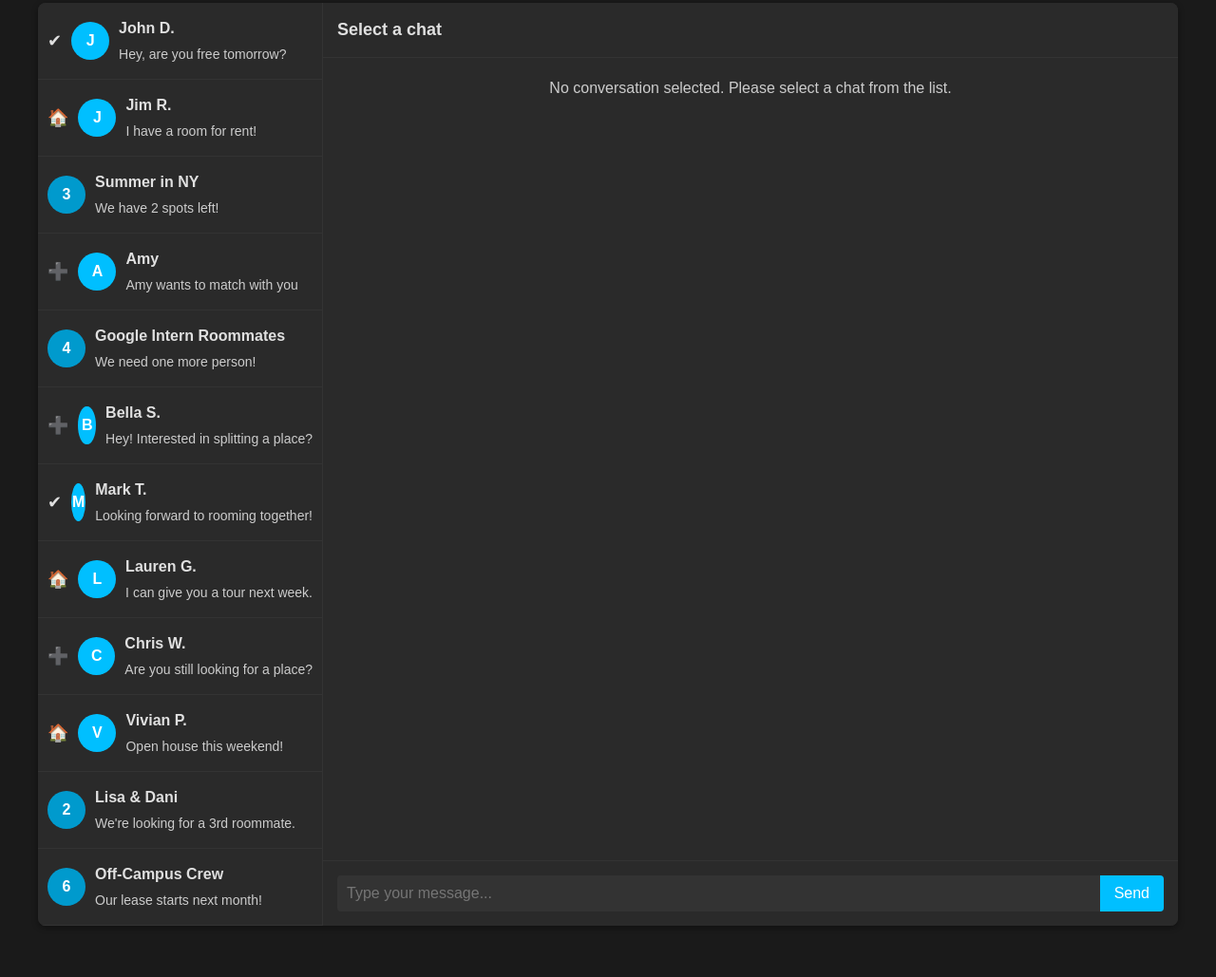
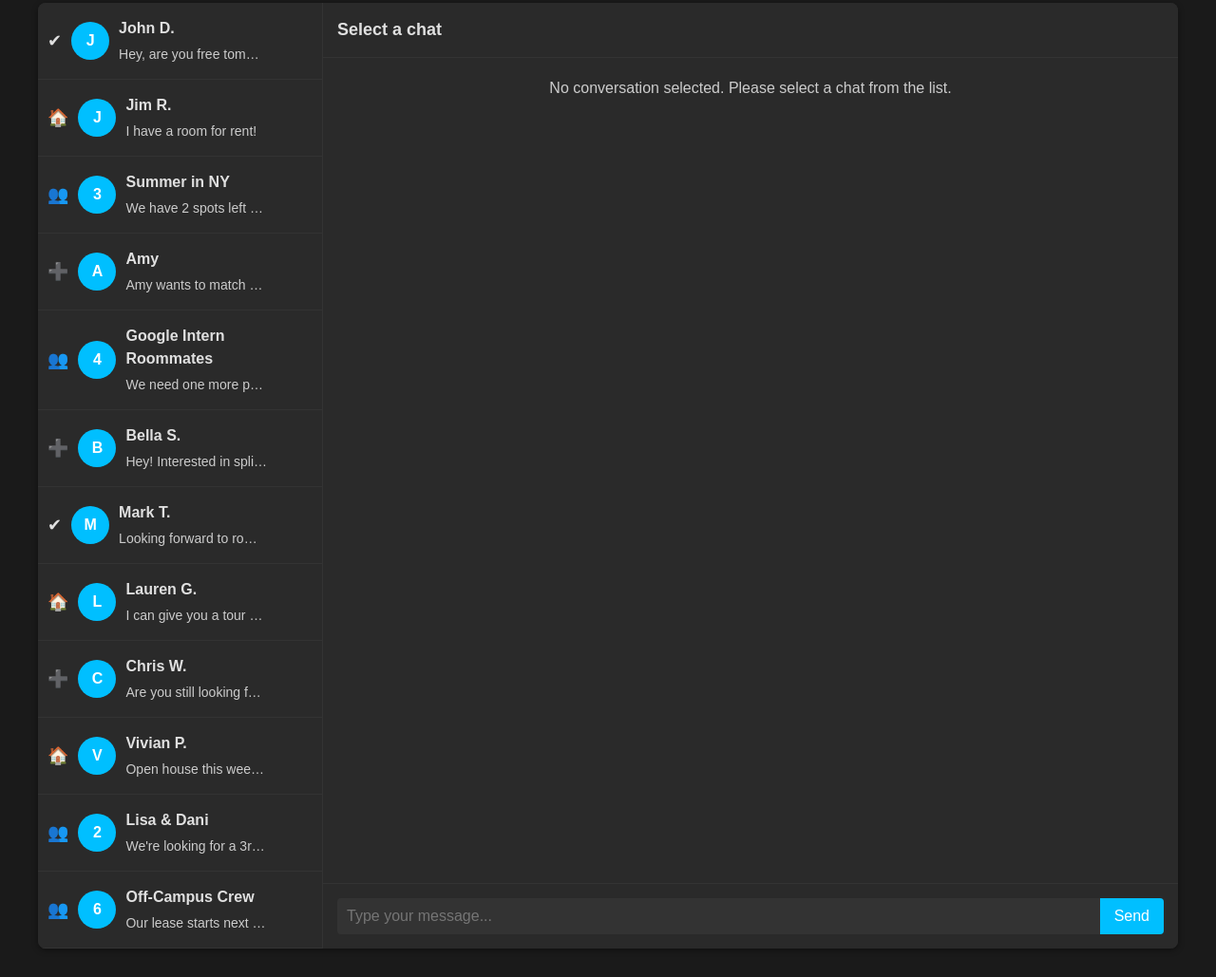
Before and after one commit to tamoncaleb/InternHouse, a plain HTML site: page frontend/4chat.html in a window 1280 px wide. Shown: the part 144-1173 px from the top of the page at 95% size. Before the commit the page ends 1149 px from the top, so only its background shows below. Drawn offline with Linux system fonts and the light colour scheme.

Commit message:
Made chats look more aligned

```diff
--- a/frontend/4chat.html
+++ b/frontend/4chat.html
@@ -59,14 +59,17 @@
     .chat-item.active {
       background: #444;
     }
-    /* Icons moved to the left */
+    /* Left icons styling */
     .icon-left {
       margin-right: 10px;
       font-size: 18px;
     }
+    /* Group icon specific styling */
+    .group-icon {
+      /* Same as icon-left; extra customization possible if needed */
+    }
     /* Profile picture / group badge */
-    .profile-picture,
-    .group-badge {
+    .profile-picture {
       width: 40px;
       height: 40px;
       border-radius: 50%;
@@ -78,8 +81,8 @@
       font-weight: bold;
       font-size: 16px;
       margin-right: 10px;
+      flex-shrink: 0; /* Ensure it does not shrink */
     }
-    .group-badge { background: #009acd; }
     /* Chat info in list */
     .chat-info {
       flex: 1;
@@ -91,9 +94,11 @@
       font-weight: bold;
       margin-bottom: 5px;
     }
+    /* Updated preview text with fixed width and ellipsis */
     .chat-preview {
       font-size: 14px;
       color: #ccc;
+      max-width: 150px; /* Fixed max width prevents overflow */
       white-space: nowrap;
       overflow: hidden;
       text-overflow: ellipsis;
@@ -192,7 +197,7 @@
   </header>
   <div class="main-container">
     <div class="chat-list">
-      <!-- Chat list items; data-chat is used to identify which conversation to load -->
+      <!-- Individual chat: matched -->
       <div class="chat-item" data-chat="chat1">
         <span class="check-icon icon-left">✔</span>
         <div class="profile-picture">J</div>
@@ -201,6 +206,7 @@
           <div class="chat-preview">Hey, are you free tomorrow?</div>
         </div>
       </div>
+      <!-- Individual chat: homeowner -->
       <div class="chat-item" data-chat="chat2">
         <span class="house-icon icon-left">🏠</span>
         <div class="profile-picture">J</div>
@@ -209,13 +215,16 @@
           <div class="chat-preview">I have a room for rent!</div>
         </div>
       </div>
+      <!-- Group chat: now with a group icon -->
       <div class="chat-item" data-chat="chat3">
-        <div class="group-badge">3</div>
+        <span class="group-icon icon-left">👥</span>
+        <div class="profile-picture">3</div>
         <div class="chat-info">
           <div class="chat-name">Summer in NY</div>
-          <div class="chat-preview">We have 2 spots left!</div>
+          <div class="chat-preview">We have 2 spots left and more details that might be really long...</div>
         </div>
       </div>
+      <!-- Individual chat: trying to match -->
       <div class="chat-item" data-chat="chat4">
         <span class="plus-icon icon-left">➕</span>
         <div class="profile-picture">A</div>
@@ -224,13 +233,16 @@
           <div class="chat-preview">Amy wants to match with you</div>
         </div>
       </div>
+      <!-- Group chat -->
       <div class="chat-item" data-chat="chat5">
-        <div class="group-badge">4</div>
+        <span class="group-icon icon-left">👥</span>
+        <div class="profile-picture">4</div>
         <div class="chat-info">
           <div class="chat-name">Google Intern Roommates</div>
           <div class="chat-preview">We need one more person!</div>
         </div>
       </div>
+      <!-- Individual chat: plus icon -->
       <div class="chat-item" data-chat="chat6">
         <span class="plus-icon icon-left">➕</span>
         <div class="profile-picture">B</div>
@@ -239,6 +251,7 @@
           <div class="chat-preview">Hey! Interested in splitting a place?</div>
         </div>
       </div>
+      <!-- Individual chat: matched -->
       <div class="chat-item" data-chat="chat7">
         <span class="check-icon icon-left">✔</span>
         <div class="profile-picture">M</div>
@@ -247,6 +260,7 @@
           <div class="chat-preview">Looking forward to rooming together!</div>
         </div>
       </div>
+      <!-- Individual chat: homeowner -->
       <div class="chat-item" data-chat="chat8">
         <span class="house-icon icon-left">🏠</span>
         <div class="profile-picture">L</div>
@@ -273,14 +287,16 @@
         </div>
       </div>
       <div class="chat-item" data-chat="chat11">
-        <div class="group-badge">2</div>
+        <span class="group-icon icon-left">👥</span>
+        <div class="profile-picture">2</div>
         <div class="chat-info">
           <div class="chat-name">Lisa & Dani</div>
           <div class="chat-preview">We're looking for a 3rd roommate.</div>
         </div>
       </div>
       <div class="chat-item" data-chat="chat12">
-        <div class="group-badge">6</div>
+        <span class="group-icon icon-left">👥</span>
+        <div class="profile-picture">6</div>
         <div class="chat-info">
           <div class="chat-name">Off-Campus Crew</div>
           <div class="chat-preview">Our lease starts next month!</div>
@@ -318,7 +334,7 @@
       chat3: {
         chatName: "Summer in NY",
         messages: [
-          { sender: "them", text: "We have 2 spots left!", profile: "S" }
+          { sender: "them", text: "We have 2 spots left and more details that might be really long...", profile: "S" }
         ]
       },
       chat4: {
```
